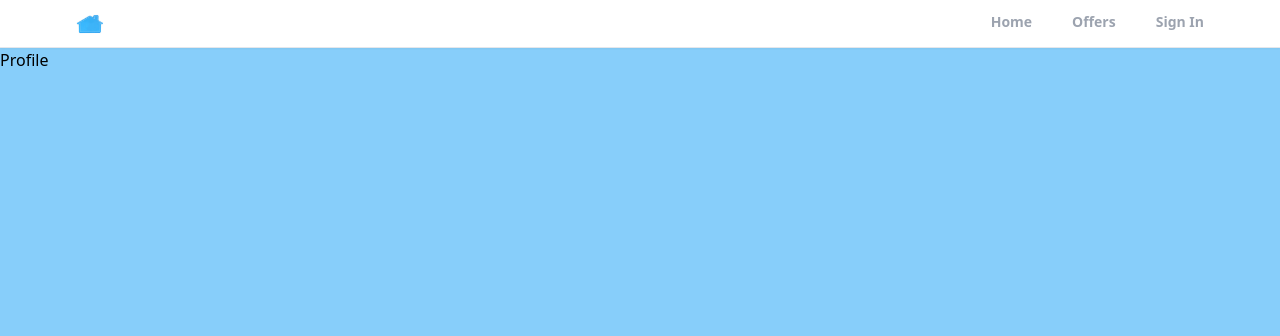
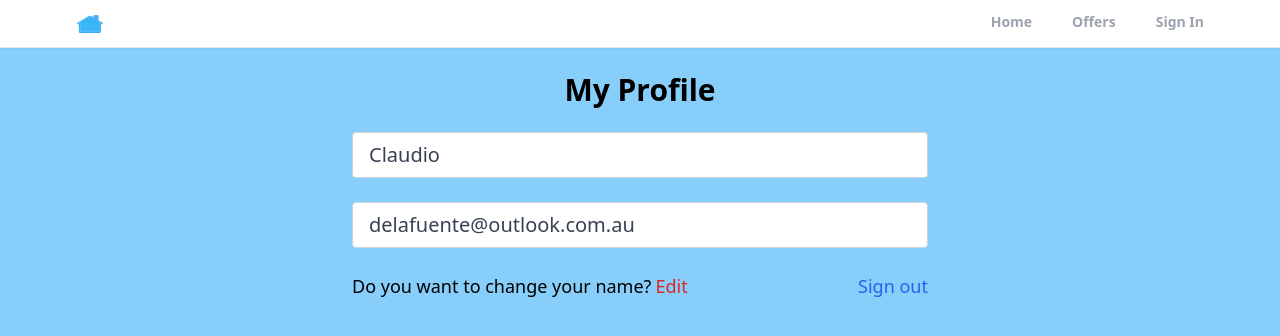
Before and after one commit to delafuent3/gh-mcsd6-project, a React (Create React App) app: page /profile in a window 1280 px wide. Shown: the top 336 px of the page. Built offline with nearby package versions, Linux system fonts and the light colour scheme.

Commit message:
Task 16 - Profile Page

```diff
--- a/src/pages/Profile.jsx
+++ b/src/pages/Profile.jsx
@@ -1,5 +1,47 @@
+import {useState} from "react";
 export default function Profile(){
+
+    // Initialize formData
+    const [formData, useFormData] = useState({
+        name: "Claudio",
+        email: "delafuente@outlook.com.au"
+    })
+
+    // Destructure formData
+    const {name, email} = formData
+
     return (
-        <div> Profile </div>
+        <>
+            <section className="max-w-6xl mx-auto flex justify-center items-center flex-col">
+                <h1 className="text-3xl text-center mt-6 font-bold px-3">My Profile</h1>
+                <div className="w-full md:w-[50%] mt-6">
+                    <form>
+                        {/* INPUT - Name*/}
+                        <input
+                            type="text" id="name" value={name} disabled
+                            className="mb-6 w-full px-4 py-2 text-xl text-gray-700 bg-white border border-gray-300 rounded transition ease-in-out"
+                        />
+
+
+                        {/* INPUT - email */}
+                        <input
+                            type="email" id="email" value={email} disabled
+                            className="mb-6 w-full px-4 py-2 text-xl text-gray-700 bg-white border border-gray-300 rounded transition ease-in-out"
+                        />
+
+                        <div className="flex justify-between whitespace-nowrap text-sm sm:text-lg mb-6">
+                            <p className="flex items-center">
+                                Do you want to change your name?
+                                <span className="text-red-600 hover:text-red-700 transition ease-in-out duration-200 ml-1 cursor-pointer" >Edit</span>
+                            </p>
+
+                            <p className="text-blue-600 hover:text-blue-800 transition ease-in-out duration-200 cursor-pointer">
+                                Sign out
+                            </p>
+                        </div>
+                    </form>
+                </div>
+            </section>
+        </>
     )
 }
```
